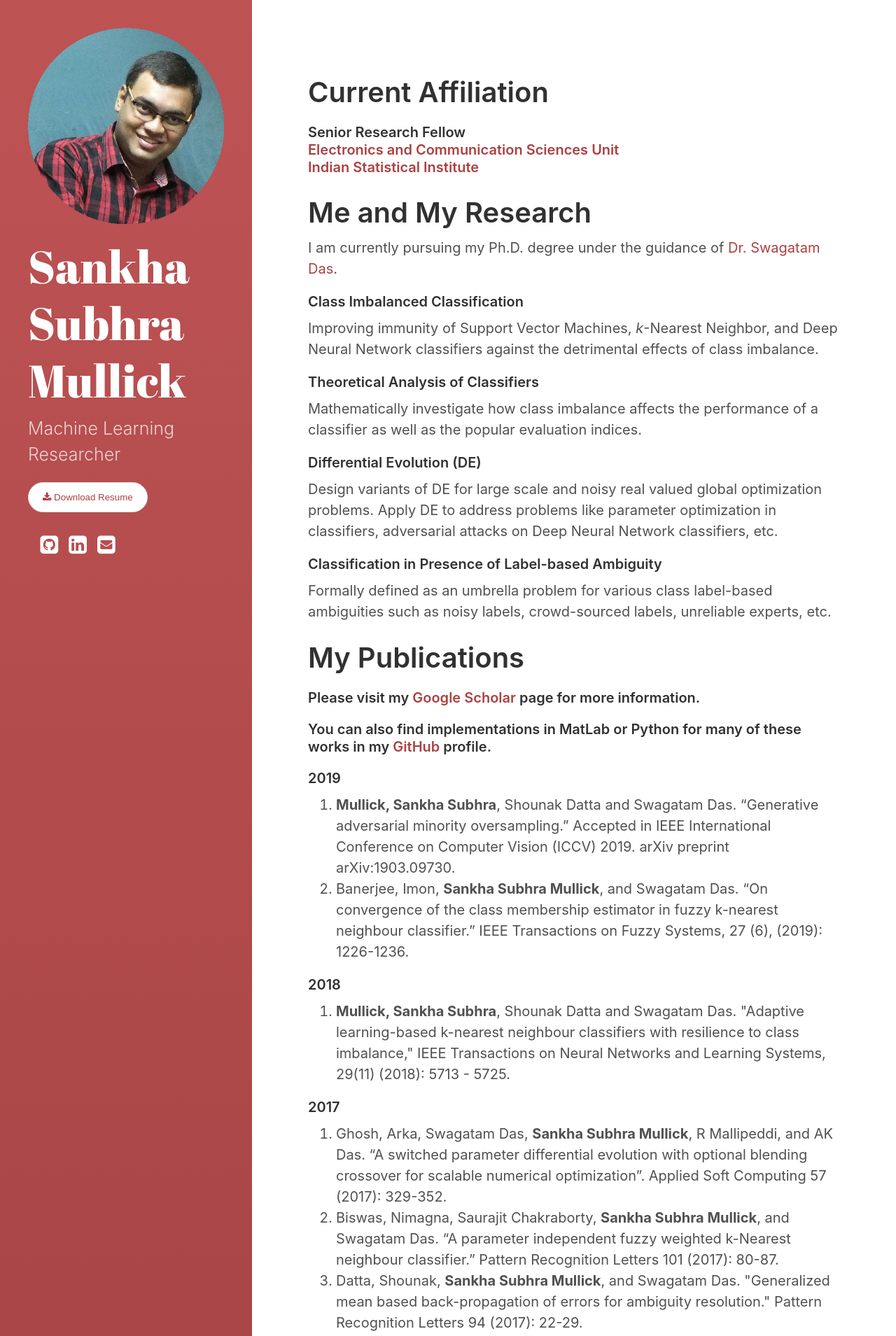
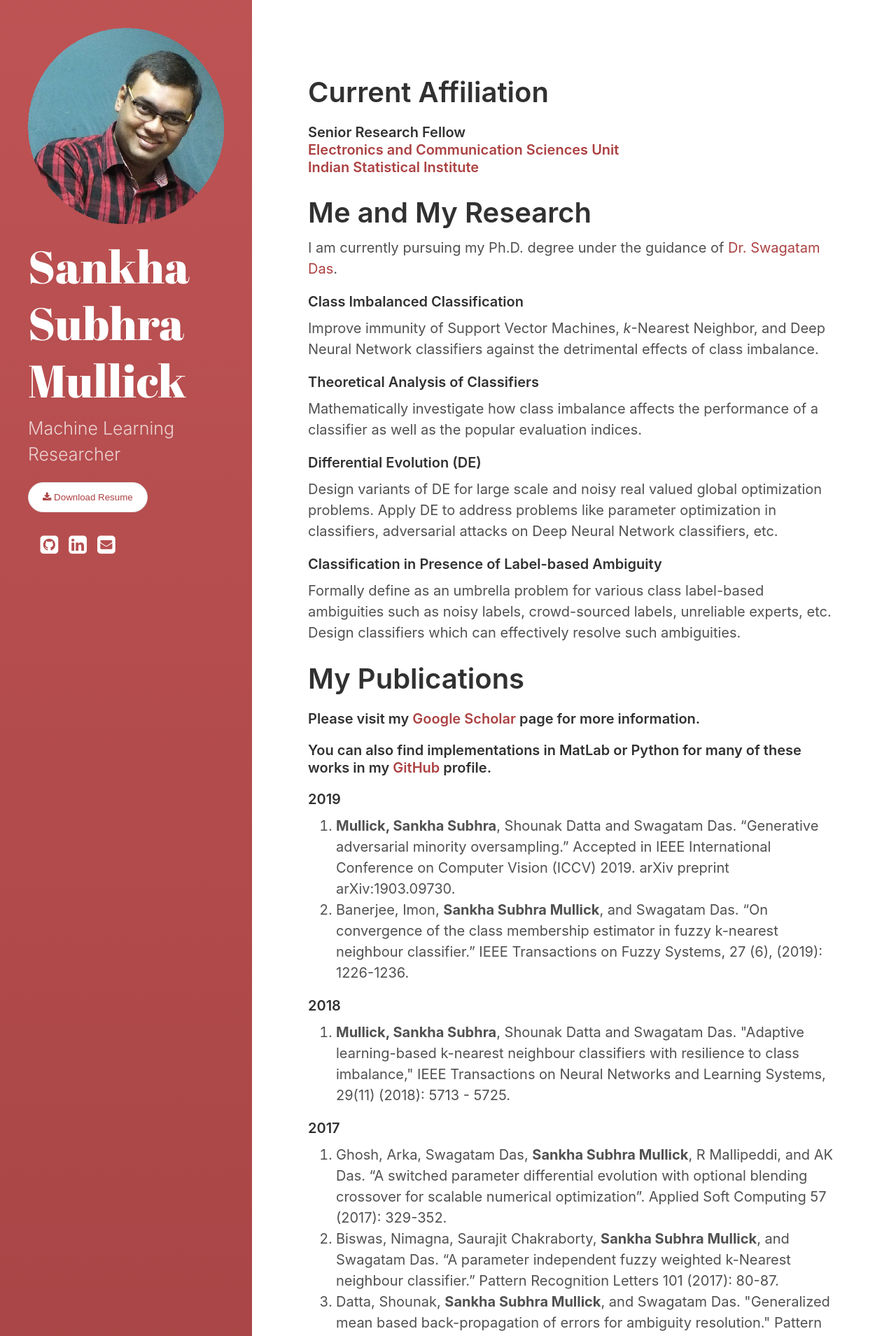
Before and after one commit to SankhaSubhra/SankhaSubhra.github.io, a Jekyll site: the page built from index.html, in a window 1280 px wide. Shown: the top 1909 px of the page at 70% size. Built offline with Jekyll 4.4.1, drawn with Linux system fonts in a browser that asks for light colours; the list of posts is cut into pages by our own code; a style sheet for code colours, icons or effects is not loaded.

Commit message:
Update index.html

```diff
--- a/index.html
+++ b/index.html
@@ -19,7 +19,7 @@ classification performance indices under the effect of data anomalies, evolution
 differential evolution, and density based clustering with a focus on application in Computer Vision and Bioinformatics.
 -->
 <h5>Class Imbalanced Classification</h5>
-Improving immunity of Support Vector Machines, <i>k</i>-Nearest Neighbor, and Deep Neural Network classifiers against the detrimental effects of class imbalance.
+Improve immunity of Support Vector Machines, <i>k</i>-Nearest Neighbor, and Deep Neural Network classifiers against the detrimental effects of class imbalance.
 
 <h5>Theoretical Analysis of Classifiers</h5>
 Mathematically investigate how class imbalance affects the performance of a classifier as well as the popular
@@ -29,8 +29,8 @@ evaluation indices.
 Design variants of DE for large scale and noisy real valued global optimization problems. Apply DE to address problems like parameter optimization in classifiers, adversarial attacks on Deep Neural Network classifiers, etc.
 
 <h5>Classification in Presence of Label-based Ambiguity</h5>
-Formally defined as an umbrella problem for various class label-based ambiguities such as noisy labels, crowd-sourced
-labels, unreliable experts, etc.
+Formally define as an umbrella problem for various class label-based ambiguities such as noisy labels, crowd-sourced
+labels, unreliable experts, etc. Design classifiers which can effectively resolve such ambiguities.
 
 <h1>My Publications</h1>
 <h6>Please visit my <a href="https://scholar.google.com/citations?user=QnzlBI8AAAAJ">Google Scholar</a> page for more
```
